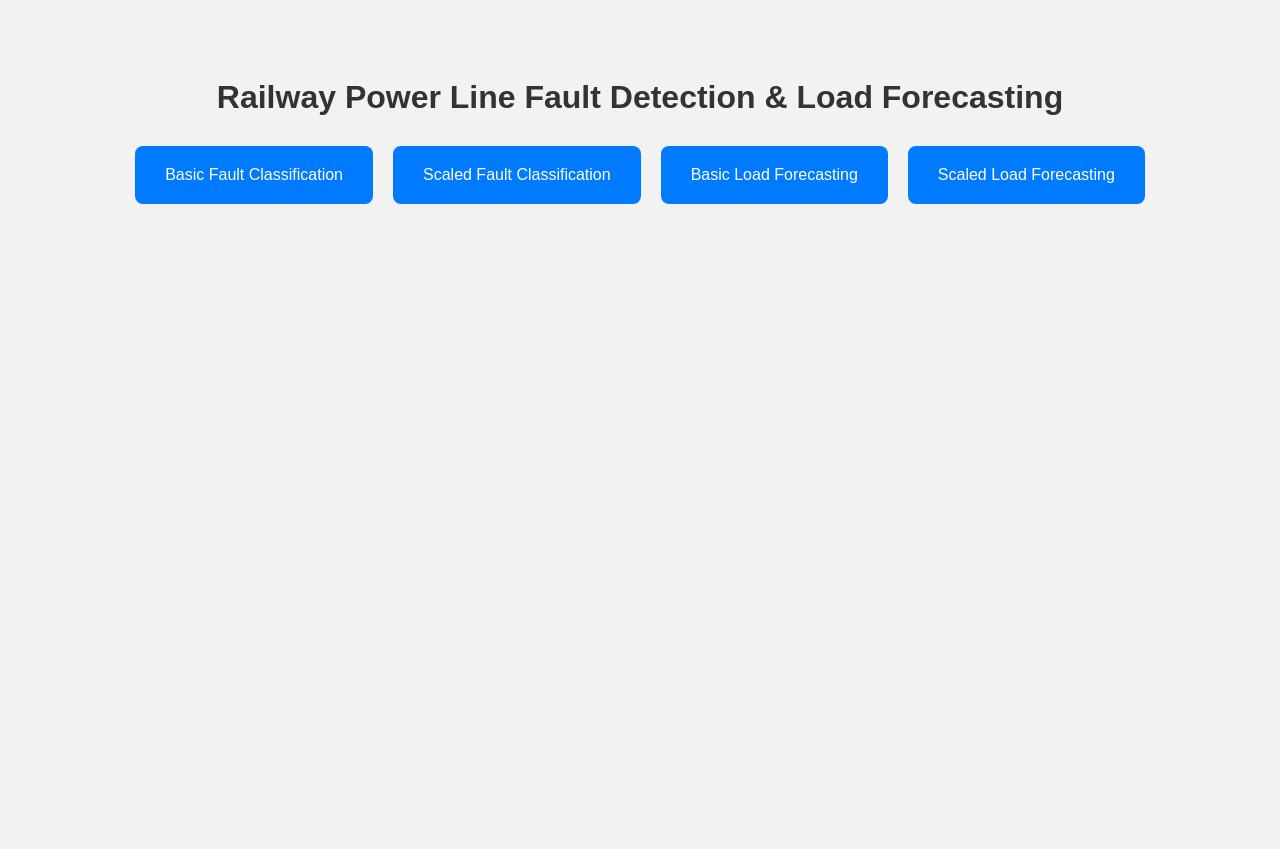
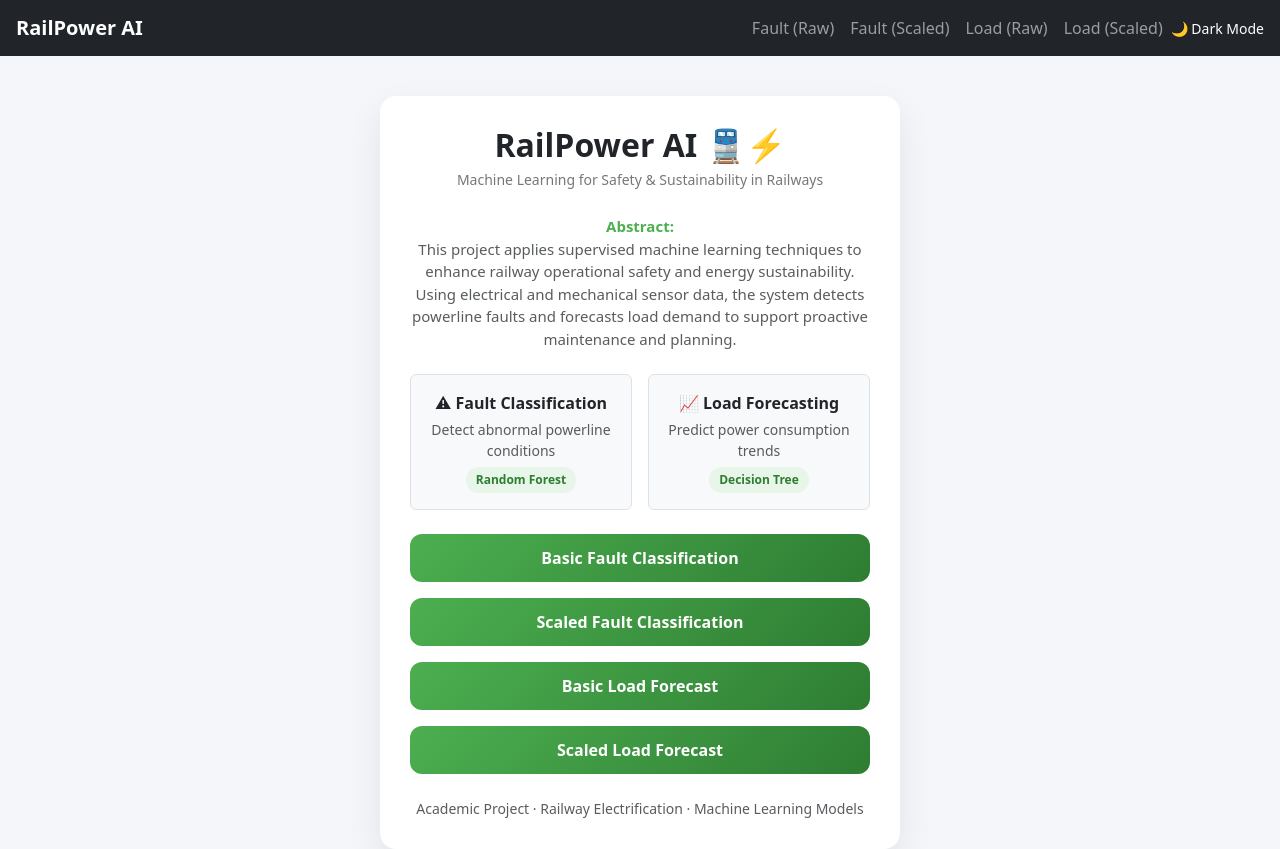
Before and after one commit to ParinitaMalisetty/RailPowerAI, a Django app: page / in a window 1280 px wide. Before the commit the page ends 204 px from the top, so only its background shows below. Run offline with Django 5.2, Linux system fonts and the light colour scheme; parts of the project's set-up code (start-up, migrations or seed data) failed here and were passed over.

Commit message:
Initial commit

```diff
--- a/railpower/predictor/templates/base.html
+++ b/railpower/predictor/templates/base.html
@@ -2,32 +2,186 @@
 <html lang="en">
 <head>
     <meta charset="UTF-8">
-    <title>Railway Fault & Load Prediction System</title>
+    <title>RailPower AI</title>
     <meta name="viewport" content="width=device-width, initial-scale=1">
-    <!-- Optional: Add Bootstrap for styling -->
+
+    <!-- Bootstrap -->
     <link href="https://cdn.jsdelivr.net/npm/bootstrap@5.3.0/dist/css/bootstrap.min.css" rel="stylesheet">
+
+    <style>
+        body {
+            background: #f4f6f9;
+        }
+
+        .page-container {
+            display: flex;
+            justify-content: center;
+            margin-top: 40px;
+        }
+
+        .card-box {
+            width: 100%;
+            max-width: 520px;
+            background: #fff;
+            padding: 30px;
+            border-radius: 16px;
+            box-shadow: 0 14px 35px rgba(0,0,0,0.08);
+        }
+
+        .title {
+            text-align: center;
+            font-weight: 700;
+            margin-bottom: 5px;
+        }
+
+        .subtitle {
+            text-align: center;
+            font-size: 14px;
+            color: #777;
+            margin-bottom: 25px;
+        }
+
+        .form-control {
+            border-radius: 10px;
+            padding: 10px 12px;
+        }
+
+        .btn-main {
+            width: 100%;
+            padding: 12px;
+            border-radius: 12px;
+            font-weight: 600;
+            background: linear-gradient(135deg, #4CAF50, #2e7d32);
+            border: none;
+        }
+
+        .btn-main:hover {
+            opacity: 0.95;
+        }
+
+        .result-box {
+            margin-top: 25px;
+            padding: 15px;
+            border-radius: 12px;
+            background: #e8f5e9;
+            border-left: 6px solid #4CAF50;
+            font-weight: 600;
+        }
+        /* Improve muted text visibility in dark mode */
+body.dark .text-muted {
+  color: #bdbdbd !important;
+}
+
+        <style>
+/* ---------- Animations ---------- */
+.card-box {
+  animation: fadeIn 0.8s ease-in-out;
+}
+
+@keyframes fadeIn {
+  from {
+    opacity: 0;
+    transform: translateY(15px);
+  }
+  to {
+    opacity: 1;
+    transform: translateY(0);
+  }
+}
+
+/* ---------- Buttons ---------- */
+.btn-main {
+  padding: 12px;
+  border-radius: 12px;
+  font-weight: 600;
+  background: linear-gradient(135deg, #4CAF50, #2e7d32);
+  color: white;
+  transition: all 0.25s ease;
+  text-decoration: none;
+}
+
+.btn-main:hover {
+  transform: translateY(-2px) scale(1.02);
+  box-shadow: 0 8px 18px rgba(76,175,80,0.35);
+  color: white;
+}
+
+/* ---------- Feature Cards ---------- */
+.feature-card {
+  transition: transform 0.25s ease, box-shadow 0.25s ease;
+}
+
+.feature-card:hover {
+  transform: translateY(-4px);
+  box-shadow: 0 10px 22px rgba(0,0,0,0.12);
+}
+
+/* ---------- Model Badge ---------- */
+.model-badge {
+  display: inline-block;
+  padding: 4px 10px;
+  border-radius: 20px;
+  background: #e8f5e9;
+  color: #2e7d32;
+  font-size: 12px;
+  font-weight: 600;
+  margin-top: 6px;
+}
+
+/* ---------- Dark Mode ---------- */
+body.dark {
+  background-color: #121212 !important;
+  color: #e0e0e0;
+}
+
+body.dark .card-box {
+  background: #1e1e1e;
+}
+
+body.dark .bg-light {
+  background-color: #2a2a2a !important;
+}
+
+body.dark .navbar {
+  background-color: #000 !important;
+}
+
+.toggle-dark {
+  cursor: pointer;
+  font-size: 14px;
+  color: white;
+}
+</style>
+
+    </style>
 </head>
 
-<body class="bg-light">
+<body>
 
 <nav class="navbar navbar-expand-lg navbar-dark bg-dark px-3">
-        <a class="navbar-brand" href="/">RailPower AI</a>
+    <a class="navbar-brand fw-bold" href="{% url 'home' %}">RailPower AI</a>
     <div class="collapse navbar-collapse">
-            <ul class="navbar-nav me-auto">
-                <li class="nav-item"><a class="nav-link" href="{% url 'home' %}">Home</a></li>
+        <ul class="navbar-nav ms-auto">
             <li class="nav-item"><a class="nav-link" href="{% url 'classify_basic' %}">Fault (Raw)</a></li>
             <li class="nav-item"><a class="nav-link" href="{% url 'classify_scaled' %}">Fault (Scaled)</a></li>
             <li class="nav-item"><a class="nav-link" href="{% url 'forecast_basic' %}">Load (Raw)</a></li>
             <li class="nav-item"><a class="nav-link" href="{% url 'forecast_scaled' %}">Load (Scaled)</a></li>
         </ul>
     </div>
+    <span class="toggle-dark ms-auto" onclick="toggleDarkMode()">
+  🌙 Dark Mode
+</span>
+
 </nav>
 
-    <div class="container mt-5">
-        {% block content %}
-        <!-- Child templates will render here -->
-        {% endblock %}
+<div class="container">
+    {% block content %}{% endblock %}
 </div>
+<script>
+function toggleDarkMode() {
+  document.body.classList.toggle("dark");
+}
+</script>
 
 </body>
 </html>
--- a/railpower/predictor/templates/predictor/home.html
+++ b/railpower/predictor/templates/predictor/home.html
@@ -1,46 +1,70 @@
-<!-- templates/predictor/home.html -->
-<!DOCTYPE html>
-<html>
-<head>
-    <title>Railway Safety & Load Forecasting</title>
-    <style>
-        body {
-            font-family: Arial, sans-serif;
-            background: #f2f2f2;
-            text-align: center;
-            padding: 50px;
-        }
-        h1 {
-            color: #333;
-        }
-        .button-container {
-            display: flex;
-            flex-wrap: wrap;
-            justify-content: center;
-            gap: 20px;
-            margin-top: 30px;
-        }
-        a.button {
-            text-decoration: none;
-            padding: 20px 30px;
-            background-color: #007bff;
-            color: white;
-            font-size: 16px;
-            border-radius: 8px;
-            transition: background-color 0.3s ease;
-        }
-        a.button:hover {
-            background-color: #0056b3;
-        }
-    </style>
-</head>
-<body>
-    <h1>Railway Power Line Fault Detection & Load Forecasting</h1>
-    <div class="button-container">
-        <a class="button" href="{% url 'classify_basic' %}">Basic Fault Classification</a>
-        <a class="button" href="{% url 'classify_scaled' %}">Scaled Fault Classification</a>
-        <a class="button" href="{% url 'forecast_basic' %}">Basic Load Forecasting</a>
-        <a class="button" href="{% url 'forecast_scaled' %}">Scaled Load Forecasting</a>
+{% extends 'base.html' %}
+{% block content %}
+
+<div class="page-container">
+  <div class="card-box text-center">
+
+    <h2 class="title">RailPower AI 🚆⚡</h2>
+    <p class="subtitle">
+      Machine Learning for Safety & Sustainability in Railways
+    </p>
+
+    <!-- Abstract Section -->
+    <div class="text-muted mb-4" style="font-size: 15px;">
+      <strong style="color:#4CAF50;">Abstract:</strong><br>
+      This project applies supervised machine learning techniques to enhance
+      railway operational safety and energy sustainability. Using electrical
+      and mechanical sensor data, the system detects powerline faults and
+      forecasts load demand to support proactive maintenance and planning.
     </div>
-</body>
-</html>
+
+    <!-- Feature Cards -->
+    <div class="row g-3 mb-4">
+
+      <div class="col-6">
+        <div class="p-3 rounded bg-light border feature-card">
+          ⚠ <strong>Fault Classification</strong>
+          <div class="small text-muted mt-1">
+            Detect abnormal powerline conditions
+          </div>
+          <div class="model-badge">Random Forest</div>
+        </div>
+      </div>
+
+      <div class="col-6">
+        <div class="p-3 rounded bg-light border feature-card">
+          📈 <strong>Load Forecasting</strong>
+          <div class="small text-muted mt-1">
+            Predict power consumption trends
+          </div>
+          <div class="model-badge">Decision Tree</div>
+        </div>
+      </div>
+
+    </div>
+
+    <!-- Action Buttons -->
+    <div class="d-grid gap-3">
+      <a href="{% url 'classify_basic' %}" class="btn-main">
+        Basic Fault Classification
+      </a>
+      <a href="{% url 'classify_scaled' %}" class="btn-main">
+        Scaled Fault Classification
+      </a>
+      <a href="{% url 'forecast_basic' %}" class="btn-main">
+        Basic Load Forecast
+      </a>
+      <a href="{% url 'forecast_scaled' %}" class="btn-main">
+        Scaled Load Forecast
+      </a>
+    </div>
+
+    <!-- Footer -->
+    <div class="mt-4 text-muted small">
+      Academic Project · Railway Electrification · Machine Learning Models
+    </div>
+
+  </div>
+</div>
+
+{% endblock %}
```
Also changed, not shown: railpower/predictor/templates/predictor/classify_basic.html (+26 -13 lines), railpower/predictor/templates/predictor/classify_scaled.html (+26 -13 lines), railpower/predictor/templates/predictor/forecast_basic.html (+26 -15 lines), railpower/predictor/templates/predictor/forecast_scaled.html (+26 -15 lines). Lines whose indentation alone changed are shown as unchanged.
